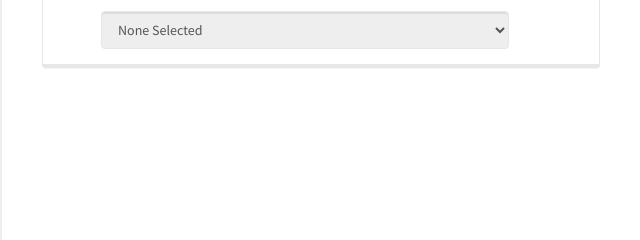
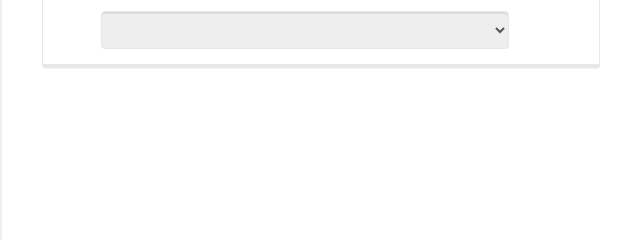
Before and after one commit to southampton/cortex, a Python web app: template templates/systems/backup.html in a window 1280 px wide. Shown: the part 284-524 px from the top of the page, without its empty margins (53-693 px from the left). Run offline with Jinja, Linux system fonts and the light colour scheme; the template is opened without the code that fills it, so the values that code supplies are empty.

Commit message:
Removed none option

```diff
--- a/templates/systems/backup.html
+++ b/templates/systems/backup.html
@@ -33,7 +33,6 @@
 					</div>
 					<div class="col-sm-10">
 						<select {% if not does_user_have_permission('systems.all.edit.rubrik') %}disabled="disabled" {% endif %}class="form-control" name="sla_domain" style="margin-left:2em"{% if vm.configuredSlaDomainId != "direct" %} disabled="disabled"{% endif %}>
-							<option value="NONE">None Selected</option>
 					{% for sla_domain in sla_domains.data -%}
 							<option value="{{ sla_domain.id }}"{{ ' selected' if sla_domain.id == vm.effectiveSlaDomainId }}>{{ sla_domain.name }}</option>
 					{%- endfor -%}
```
